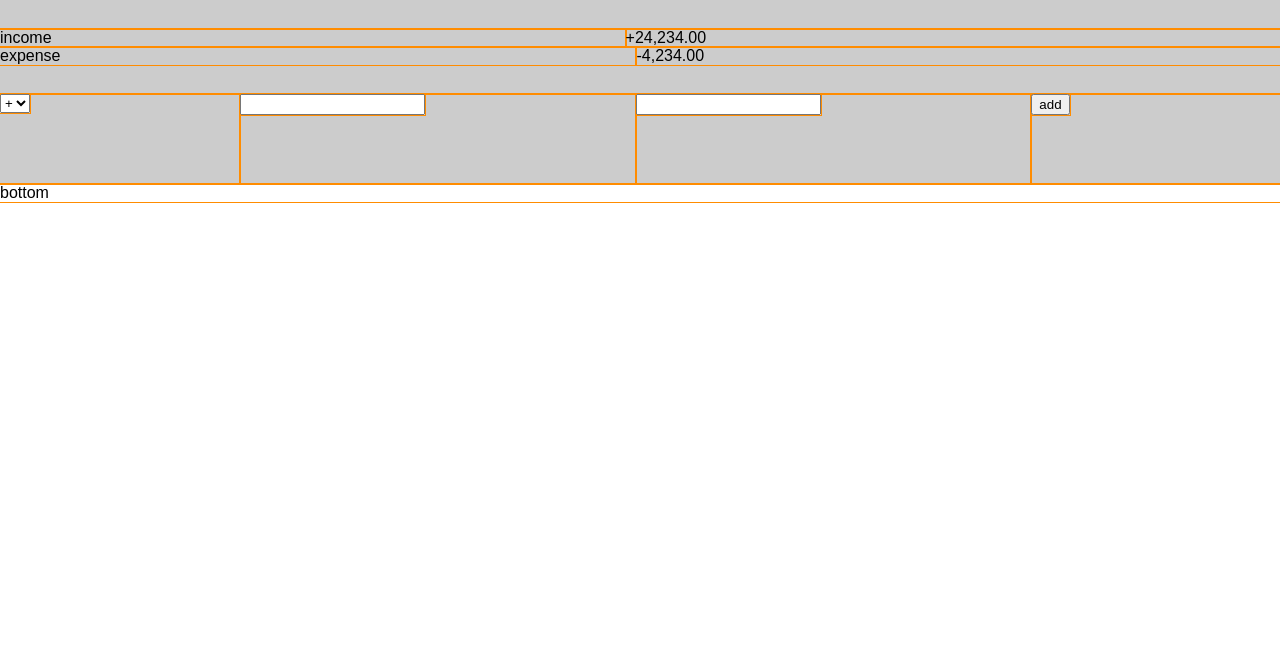
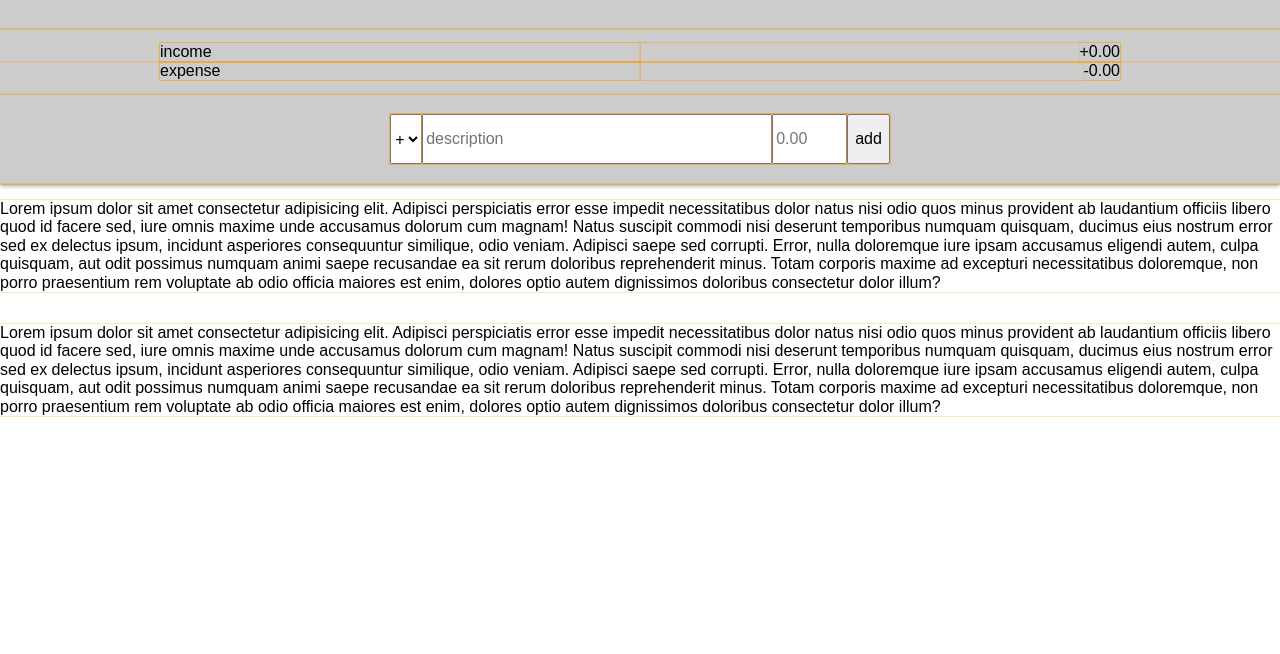
Before and after one commit to jzevin/budget-app, a plain HTML site: page index.html in a window 1280 px wide. Shown: the part 146-800 px from the top of the page. Drawn offline with Linux system fonts and the light colour scheme.

Commit message:
refinement of layout

```diff
--- a/index.html
+++ b/index.html
@@ -5,66 +5,70 @@
     <meta charset="UTF-8">
     <meta name="viewport" content="width=device-width, initial-scale=1.0">
     <meta http-equiv="X-UA-Compatible" content="ie=edge">
+    <link rel="stylesheet" href="normalize.css">
     <link rel="stylesheet" href="style.css">
     <title>Budget App - by Jeremy Zevin</title>
 </head>
 
 <body>
-    <div class="ba debug flex flex-fdc">
+    <div class="ba debug flex flex-fdc h-100">
         <div class="ba__top col flex flex-fdc">
             <header class="ba__top__header col flex flex-jcc flex-aic">
                 <div class="col">
                     <div class="ba__top__header_text">Budget App</div>
                 </div>
                 <div class="col">
-                    <div class="ba__top__header_text flex-jce">September 2019</div>
+                    <div class="ba__top__header_text flex flex-jce">xxxxxx 0000</div>
                 </div>
             </header>
             <section class="ba__top__total col flex flex-jcc flex-aic">
-                <div class="ba__top__total_text">+1,234,567.79</div>
+                <div class="ba__top__total_text">+0.00</div>
             </section>
-            <section class="ba__top__summary col">
-                <div class="ba__top__summary__income">
-                    <div class="ba__top__summary__income__text flex">
-                        <div class="ba__top__summary__income__text_title col">
+            <section class="ba__top__summary col flex flex-fww">
+                <div class="ba__top__summary__income col-100 flex flex-jcc flex-aife">
+                    <div class="ba__top__summary__income__text flex col-75">
+                        <div class="ba__top__summary__income__text_title col-50">
                             <div>income</div>
                         </div>
-                        <div class="ba__top__summary__income__text_value col">
-                            <div>+24,234.00</div>
+                        <div class="ba__top__summary__income__text_value col-50 flex flex-jce">
+                            <div>+0.00</div>
                         </div>
                     </div>
                 </div>
-                <div class="ba__top__summary__expense">
-                    <div class="ba__op__summary__income__text flex">
-                        <div class="ba__top__summary__income__text_title col">
+                <div class="ba__top__summary__expense col-100 flex flex-jcc flex-aifs">
+                    <div class="ba__op__summary__income__text flex col-75">
+                        <div class="ba__top__summary__income__text_title col-50">
                             <div>expense</div>
                         </div>
-                        <div class="ba__top__summary__income__text_value col">
-                            <div>-4,234.00</div>
+                        <div class="ba__top__summary__income__text_value col-50 flex flex-jce">
+                            <div>-0.00</div>
                         </div>
                     </div>
                 </div>
             </section>
-            <form class="ba__top__form flex">
-                <div class="col">
-                    <select name="type" class="ba__top__form_type">
+            <form class="ba__top__form flex flex-jcc flex-aic">
+                <div class="ba__top__form_wrap flex">
+                    <div class="col h-100">
+                        <select name="type" class="ba__top__form_type h-100">
                             <option value="income">+</option>
                             <option value="expense">-</option>
                         </select>
                     </div>
-                <div class="col">
-                    <input type="text" name="description" class="ba__top__form_description">
+                    <div class="col h-100">
+                        <input type="text" name="description" class="ba__top__form_description h-100" placeholder="description">
                     </div>
-                <div class="col">
-                    <input type="text" name="amount" class="ba__top__form_amount">
+                    <div class="col h-100">
+                        <input type="number" min="0" step="1" name="amount" class="ba__top__form_amount h-100" placeholder="0.00">
                     </div>
-                <div class="col">
-                    <button type="submit">add</button>
+                    <div class="col h-100">
+                        <button class="h-100" type="submit" class="ba__top__form_submit h-100">add</button>
+                    </div>
                 </div>
             </form>
         </div>
-        <div class="bottom col flex flex-dc">
-            bottom
+        <div class="ba__bottom col flex flex-fdc h-100">
+            <p>Lorem ipsum dolor sit amet consectetur adipisicing elit. Adipisci perspiciatis error esse impedit necessitatibus dolor natus nisi odio quos minus provident ab laudantium officiis libero quod id facere sed, iure omnis maxime unde accusamus dolorum cum magnam! Natus suscipit commodi nisi deserunt temporibus numquam quisquam, ducimus eius nostrum error sed ex delectus ipsum, incidunt asperiores consequuntur similique, odio veniam. Adipisci saepe sed corrupti. Error, nulla doloremque iure ipsam accusamus eligendi autem, culpa quisquam, aut odit possimus numquam animi saepe recusandae ea sit rerum doloribus reprehenderit minus. Totam corporis maxime ad excepturi necessitatibus doloremque, non porro praesentium rem voluptate ab odio officia maiores est enim, dolores optio autem dignissimos doloribus consectetur dolor illum?</p>
+            <p>Lorem ipsum dolor sit amet consectetur adipisicing elit. Adipisci perspiciatis error esse impedit necessitatibus dolor natus nisi odio quos minus provident ab laudantium officiis libero quod id facere sed, iure omnis maxime unde accusamus dolorum cum magnam! Natus suscipit commodi nisi deserunt temporibus numquam quisquam, ducimus eius nostrum error sed ex delectus ipsum, incidunt asperiores consequuntur similique, odio veniam. Adipisci saepe sed corrupti. Error, nulla doloremque iure ipsam accusamus eligendi autem, culpa quisquam, aut odit possimus numquam animi saepe recusandae ea sit rerum doloribus reprehenderit minus. Totam corporis maxime ad excepturi necessitatibus doloremque, non porro praesentium rem voluptate ab odio officia maiores est enim, dolores optio autem dignissimos doloribus consectetur dolor illum?</p>
         </div>
     </div>
     <script src="app.js"></script>
--- a/style.css
+++ b/style.css
@@ -5,10 +5,9 @@
 
 body, html {
     font-family: Arial, Helvetica, sans-serif;
-    padding: 0;
-    margin: 0;
+    height: 100%;
 }
-
+/* flex utils */
 .flex {
     display: flex;
 }
@@ -24,32 +23,107 @@ body, html {
 .flex-aic {
     align-items: center;
 }
+.flex-aife {
+    align-items: flex-end;
+}
+.flex-aifs {
+    align-items: flex-start;
+}
+.flex-fww {
+    flex-wrap: wrap;
+}
 .col {
     flex-grow: 1;
     flex-shrink: 0;
     max-width: 100%;
 }
+.col-100 {
+    flex: 1 0 100%;
+}
+.col-75 {
+    flex: 0 0 75%;
+}
+.col-50 {
+    flex: 0 0 50%;
+}
+.h-100 {
+    height: 100%;
+}
+
+/* app */
 .ba.debug * {
-    outline: 1px solid darkorange;
+    outline: 1px solid rgba(255, 152, 0, 0.25);;
 }
 
 .ba {
     /* margin: 0 auto; */
 }
-
 .ba__top {
     height: 330px;
     background-color: #ccc;
+    box-shadow: 0px 2px 4px rgba(0, 0, 0, 0.35);
 }
+
+
 .ba__top__header {
     flex: 0 0 40px;
 }
+.ba__top__header_text {
+    padding: 0 1em;
+}
+
+
 .ba__top__total {
     flex: 0 0 135px;
 }
+.ba__top__total_text {
+    font-size: 2.5em;
+}
+
+
 .ba__top__summary {
     flex: 0 0 65px;
 }
+
+
 .ba__top__form {
     flex: 0 0 90px;
 }
+.ba__top__form_wrap {
+    height: 50px;
+    max-width: 520px;
+}
+.ba__top__form_type {
+    width: 100%;
+}
+.ba__top__form_description {
+    width: 100%;
+    min-width: 350px;
+}
+.ba__top__form_amount {
+    width: 100%;
+    max-width: 75px;
+}
+.ba__top__form_submit {
+    width: 100%;
+}
+
+.ba__bottom {
+    overflow-y: auto;
+    height: calc(100% - 330px);
+}
+
+@media only screen and (max-width: 560px) {
+    .ba__top__form_wrap {
+        height: 50px;
+        max-width: 325px;
+    }
+    .ba__top__form_description {
+        min-width: 75px;
+        max-width: 175px;
+    }
+    .ba__top__form_amount {
+        max-width: 75px;
+    }
+
+}
```
Lines whose indentation alone changed are shown as unchanged.
